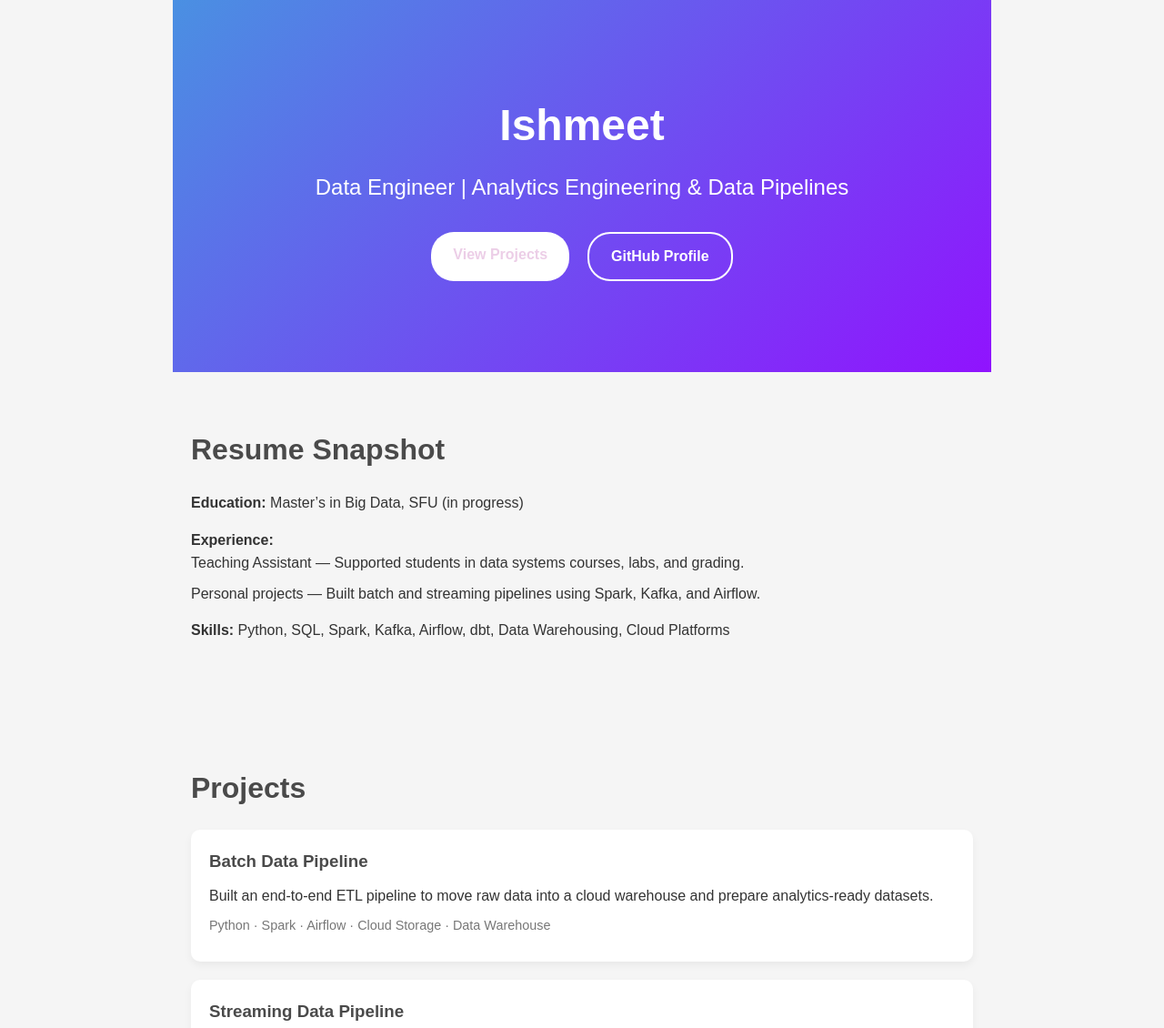
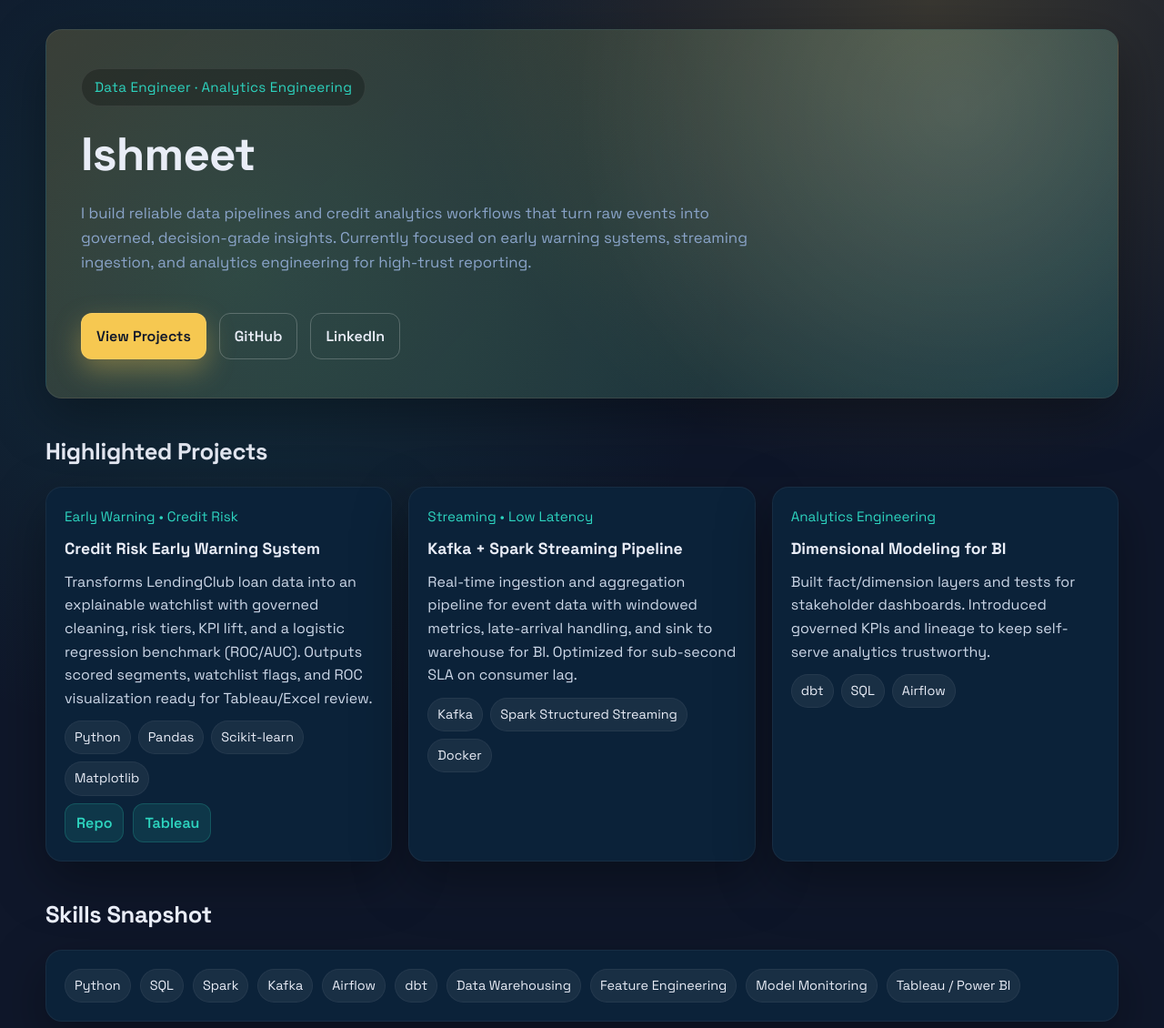
Before and after one commit to ishmeet2001/ishmeet2001.github.io, a plain HTML site: page index.html in a window 1280 px wide. Shown: the top 1130 px of the page at 91% size. Drawn offline with Linux system fonts and the light colour scheme.

Commit message:
Refactor index.html for improved layout and styles
Refactor HTML structure and styles for improved layout and readability. Update meta tags and style rules, and enhance project sections with better organization.

```diff
--- a/index.html
+++ b/index.html
@@ -1,149 +1,332 @@
 <!DOCTYPE html>
 <html lang="en">
 <head>
-  <meta charset="UTF-8">
-  <meta name="viewport" content="width=device-width, initial-scale=1.0">
+  <meta charset="UTF-8" />
+  <meta name="viewport" content="width=device-width, initial-scale=1.0" />
   <title>Ishmeet | Data Engineer</title>
   <style>
-    * { margin: 0; padding: 0; box-sizing: border-box; font-family: Arial, sans-serif; }
-    body { line-height: 1.6; background: #f5f5f5; color: #333; }
+    @import url("https://fonts.googleapis.com/css2?family=Space+Grotesk:wght@400;500;600;700&family=Inter:wght@400;500;600&display=swap");
 
-    .hero {
-      background: linear-gradient(135deg, #4a90e2, #9013fe);
-      color: white;
-      padding: 100px 20px;
+    :root {
+      --bg: #0f172a;
+      --card: #0b2239;
+      --muted: #8aa4c9;
+      --text: #e9edf7;
+      --accent: #f6c851;
+      --accent-2: #2dd4bf;
+      --shadow: 0 20px 60px rgba(0, 0, 0, 0.35);
+      --radius: 18px;
+    }
+
+    * { box-sizing: border-box; margin: 0; padding: 0; }
+    body {
+      font-family: "Space Grotesk", "Inter", sans-serif;
+      background: radial-gradient(circle at 20% 20%, rgba(45, 212, 191, 0.12), transparent 35%),
+                  radial-gradient(circle at 80% 0%, rgba(246, 200, 81, 0.18), transparent 30%),
+                  var(--bg);
+      color: var(--text);
+      line-height: 1.6;
+      padding: 32px 18px 60px;
+    }
+
+    .shell {
+      max-width: 1180px;
+      margin: 0 auto;
+    }
+
+    header {
+      background: linear-gradient(135deg, rgba(246, 200, 81, 0.18), rgba(45, 212, 191, 0.16));
+      border: 1px solid rgba(255, 255, 255, 0.07);
+      border-radius: var(--radius);
+      padding: 42px 38px;
+      box-shadow: var(--shadow);
+      position: relative;
+      overflow: hidden;
+    }
+
+    header::after {
+      content: "";
+      position: absolute;
+      inset: 0;
+      background: radial-gradient(circle at 85% 20%, rgba(255, 255, 255, 0.12), transparent 40%);
+      pointer-events: none;
+    }
+
+    .hero-top {
+      display: flex;
+      flex-wrap: wrap;
+      gap: 18px;
+      align-items: center;
+      justify-content: space-between;
+      position: relative;
+      z-index: 1;
+    }
+
+    .eyebrow {
+      display: inline-flex;
+      align-items: center;
+      gap: 8px;
+      padding: 8px 14px;
+      background: rgba(0, 0, 0, 0.25);
+      border: 1px solid rgba(255, 255, 255, 0.08);
+      border-radius: 999px;
+      font-size: 0.95rem;
+      color: var(--accent-2);
+      letter-spacing: 0.3px;
+    }
+
+    h1 {
+      font-size: clamp(2.4rem, 4vw, 3.2rem);
+      font-weight: 700;
+      letter-spacing: -0.8px;
+      margin: 12px 0 10px;
+    }
+
+    .subtitle {
+      max-width: 760px;
+      color: var(--muted);
+      font-size: 1.05rem;
+    }
+
+    .cta-row {
+      display: flex;
+      gap: 14px;
+      margin-top: 24px;
+      flex-wrap: wrap;
+    }
+
+    .btn {
+      display: inline-flex;
+      align-items: center;
+      gap: 8px;
+      padding: 12px 16px;
+      border-radius: 12px;
+      font-weight: 600;
+      text-decoration: none;
+      color: var(--bg);
+      background: var(--accent);
+      border: 1px solid rgba(255, 255, 255, 0.08);
+      box-shadow: 0 12px 30px rgba(246, 200, 81, 0.35);
+      transition: transform 0.15s ease, box-shadow 0.15s ease;
+    }
+
+    .btn.secondary {
+      background: transparent;
+      color: var(--text);
+      border: 1px solid rgba(255, 255, 255, 0.22);
+      box-shadow: none;
+    }
+
+    .btn:hover { transform: translateY(-2px); }
+
+    section {
+      margin-top: 38px;
+    }
+
+    h2 {
+      font-size: 1.6rem;
+      margin-bottom: 18px;
+      letter-spacing: -0.4px;
+    }
+
+    .grid {
+      display: grid;
+      grid-template-columns: repeat(auto-fit, minmax(280px, 1fr));
+      gap: 18px;
+    }
+
+    .card {
+      background: var(--card);
+      border: 1px solid rgba(255, 255, 255, 0.05);
+      border-radius: var(--radius);
+      padding: 20px;
+      box-shadow: var(--shadow);
+    }
+
+    .card h3 {
+      margin-bottom: 10px;
+      font-size: 1.1rem;
+    }
+
+    .meta {
+      color: var(--accent-2);
+      font-size: 0.95rem;
+      margin-bottom: 8px;
+    }
+
+    .card p {
+      color: #cdd8e8;
+      margin-bottom: 12px;
+    }
+
+    .stack {
+      display: flex;
+      flex-wrap: wrap;
+      gap: 8px;
+      margin-top: 10px;
+    }
+
+    .chip {
+      padding: 6px 10px;
+      border-radius: 999px;
+      background: rgba(255, 255, 255, 0.06);
+      color: var(--text);
+      font-size: 0.9rem;
+      border: 1px solid rgba(255, 255, 255, 0.05);
+    }
+
+    .link-row {
+      display: flex;
+      gap: 10px;
+      flex-wrap: wrap;
+      margin-top: 8px;
+    }
+
+    .pill {
+      padding: 8px 12px;
+      border-radius: 12px;
+      background: rgba(45, 212, 191, 0.12);
+      color: var(--accent-2);
+      text-decoration: none;
+      font-weight: 600;
+      border: 1px solid rgba(45, 212, 191, 0.2);
+      transition: transform 0.15s ease;
+    }
+
+    .pill:hover { transform: translateY(-2px); }
+
+    .skills {
+      display: flex;
+      flex-wrap: wrap;
+      gap: 10px;
+    }
+
+    .footer {
+      margin-top: 44px;
       text-align: center;
+      color: var(--muted);
+      font-size: 0.95rem;
     }
-    .hero h1 { font-size: 3rem; margin-bottom: 10px; }
-    .hero p { font-size: 1.5rem; margin-bottom: 30px; }
-    .buttons { display: flex; justify-content: center; gap: 20px; }
-    .button {
+
+    .footer a {
+      color: var(--accent);
       text-decoration: none;
-      padding: 12px 24px;
-      border-radius: 25px;
-      font-weight: bold;
-      transition: 0.3s;
+      font-weight: 600;
     }
-    .button.primary { background: white; color: #eccee7; }
-    .button.primary:hover { background: #e0e0e0; }
-    .button.secondary { background: transparent; border: 2px solid white; color: white; }
-    .button.secondary:hover { background: rgba(255,255,255,0.2); }
 
-    /* Sections */
-    section { padding: 60px 20px; max-width: 900px; margin: auto; }
-    h2 { font-size: 2rem; margin-bottom: 20px; color: #4a4a4a; }
-
-    /* Resume Snapshot */
-    ul { list-style: none; }
-    ul li { margin-bottom: 15px; }
-    ul li ul li { margin-bottom: 8px; }
-
-    /* Projects */
-    .project { background: white; padding: 20px; border-radius: 10px; margin-bottom: 20px; box-shadow: 0 4px 8px rgba(0,0,0,0.05); }
-    .project h3 { margin-bottom: 10px; color: #4a4a4a; }
-    .project p { margin-bottom: 8px; }
-    .stack { font-size: 0.9rem; color: #777; }
-
-    /* Skills */
-    .skills-group { background: white; padding: 15px 20px; border-radius: 10px; margin-bottom: 15px; box-shadow: 0 2px 6px rgba(0,0,0,0.05); }
-    .skills-group strong { display: block; margin-bottom: 5px; color: #4a4a4a; }
-
-    /* Project Links */
-    .project-links { margin-top: 10px; }
-    .project-links a { display: inline-block; margin-right: 15px; padding: 8px 12px; background: #4a90e2; color: white; border-radius: 5px; text-decoration: none; font-size: 0.9rem; transition: 0.3s; }
-    .project-links a:hover { background: #9013fe; }
-
-    /* Footer */
-    footer { background: #2c2c2c; color: white; padding: 30px 20px; text-align: center; margin-top: 40px; }
-    footer p { margin-bottom: 10px; }
-    .social-links { margin-top: 15px; }
-    .social-links a { display: inline-block; margin: 0 10px; color: #4a90e2; text-decoration: none; font-weight: bold; transition: 0.3s; }
-    .social-links a:hover { color: #9013fe; }
+    @media (max-width: 600px) {
+      header { padding: 28px 24px; }
+      .hero-top { gap: 12px; }
+      .cta-row { flex-direction: column; align-items: flex-start; }
+    }
   </style>
 </head>
 <body>
+  <div class="shell">
+    <header>
+      <div class="hero-top">
+        <div>
+          <span class="eyebrow">Data Engineer · Analytics Engineering</span>
+          <h1>Ishmeet</h1>
+          <p class="subtitle">
+            I build reliable data pipelines and credit analytics workflows that turn raw events into governed,
+            decision-grade insights. Currently focused on early warning systems, streaming ingestion, and
+            analytics engineering for high-trust reporting.
+          </p>
+        </div>
+        <div class="cta-row">
+          <a class="btn" href="#projects">View Projects</a>
+          <a class="btn secondary" href="https://github.com/ishmeet16" target="_blank" rel="noreferrer">GitHub</a>
+          <a class="btn secondary" href="https://linkedin.com/in/ishmeet16" target="_blank" rel="noreferrer">LinkedIn</a>
+        </div>
+      </div>
+    </header>
 
-  <!-- Hero Section -->
-  <section class="hero">
-    <h1>Ishmeet</h1>
-    <p>Data Engineer | Analytics Engineering & Data Pipelines</p>
-    <div class="buttons">
-      <a href="#projects" class="button primary">View Projects</a>
-      <a href="https://github.com/ishmeet16" class="button secondary" target="_blank">GitHub Profile</a>
+    <section id="projects">
+      <h2>Highlighted Projects</h2>
+      <div class="grid">
+        <div class="card">
+          <div class="meta">Early Warning • Credit Risk</div>
+          <h3>Credit Risk Early Warning System</h3>
+          <p>
+            Transforms LendingClub loan data into an explainable watchlist with governed cleaning, risk tiers,
+            KPI lift, and a logistic regression benchmark (ROC/AUC). Outputs scored segments, watchlist flags,
+            and ROC visualization ready for Tableau/Excel review.
+          </p>
+          <div class="stack">
+            <span class="chip">Python</span>
+            <span class="chip">Pandas</span>
+            <span class="chip">Scikit-learn</span>
+            <span class="chip">Matplotlib</span>
           </div>
-  </section>
-
-  <!-- Resume Snapshot -->
-  <section>
-    <h2>Resume Snapshot</h2>
-    <ul>
-      <li><strong>Education:</strong> Master’s in Big Data, SFU (in progress)</li>
-      <li><strong>Experience:</strong>
-        <ul>
-          <li>Teaching Assistant — Supported students in data systems courses, labs, and grading.</li>
-          <li>Personal projects — Built batch and streaming pipelines using Spark, Kafka, and Airflow.</li>
-        </ul>
-      </li>
-      <li><strong>Skills:</strong> Python, SQL, Spark, Kafka, Airflow, dbt, Data Warehousing, Cloud Platforms</li>
-    </ul>
-  </section>
-
-  <!-- Projects -->
-  <section id="projects">
-    <h2>Projects</h2>
-
-    <div class="project">
-      <h3>Batch Data Pipeline</h3>
-      <p>Built an end-to-end ETL pipeline to move raw data into a cloud warehouse and prepare analytics-ready datasets.</p>
-      <p class="stack">Python · Spark · Airflow · Cloud Storage · Data Warehouse</p>
+          <div class="link-row">
+            <a class="pill" href="https://github.com/ishmeet16/credit-risk-early-warning" target="_blank" rel="noreferrer">Repo</a>
+            <a class="pill" href="https://public.tableau.com/views/your-dashboard-link" target="_blank" rel="noreferrer">Tableau</a>
+          </div>
         </div>
 
-    <div class="project">
-      <h3>Streaming Data Pipeline</h3>
-      <p>Developed a real-time pipeline for processing events with Spark Structured Streaming and Kafka, designed for low-latency analytics.</p>
-      <p class="stack">Kafka · Spark Structured Streaming · Docker</p>
+        <div class="card">
+          <div class="meta">Streaming • Low Latency</div>
+          <h3>Kafka + Spark Streaming Pipeline</h3>
+          <p>
+            Real-time ingestion and aggregation pipeline for event data with windowed metrics, late-arrival handling,
+            and sink to warehouse for BI. Optimized for sub-second SLA on consumer lag.
+          </p>
+          <div class="stack">
+            <span class="chip">Kafka</span>
+            <span class="chip">Spark Structured Streaming</span>
+            <span class="chip">Docker</span>
+          </div>
         </div>
 
-    <div class="project">
-      <h3>Analytics Engineering Pipeline</h3>
-      <p>Modeled fact and dimension tables for BI dashboards, transforming raw datasets into structured insights for stakeholders.</p>
-      <p class="stack">SQL · dbt · BigQuery/Snowflake · Airflow · Looker/Power BI</p>
+        <div class="card">
+          <div class="meta">Analytics Engineering</div>
+          <h3>Dimensional Modeling for BI</h3>
+          <p>
+            Built fact/dimension layers and tests for stakeholder dashboards. Introduced governed KPIs and lineage
+            to keep self-serve analytics trustworthy.
+          </p>
+          <div class="stack">
+            <span class="chip">dbt</span>
+            <span class="chip">SQL</span>
+            <span class="chip">Airflow</span>
           </div>
-
-    <div class="project">
-      <h3>Credit Risk Early Warning System</h3>
-      <p>Built a predictive credit risk monitoring workflow that transforms raw LendingClub loan data into an actionable early-warning system. Implemented automated feature engineering, risk-tier banding, and a logistic regression model (AUC: 0.69) to identify high-probability default customers before delinquency. Includes portfolio KPIs, watchlist generation, ROC curve evaluation, and explainable feature importance to support proactive risk intervention and lending decisions.</p>
-      <p class="stack">Python · Pandas · Scikit-learn · Logistic Regression · Feature Engineering · Data Governance</p>
-      <div class="project-links">
-        <a href="https://github.com/ishmeet16/credit-risk-early-warning" target="_blank">View on GitHub</a>
-        <a href="https://github.com/ishmeet16/credit-risk-early-warning#readme" target="_blank">Read Docs</a>
         </div>
       </div>
     </section>
 
-  <!-- Skills -->
     <section>
-    <h2>Skills</h2>
-    <div class="skills-group">
-      <strong>Data Engineering:</strong> Python, SQL, Spark, Kafka, Airflow, Docker
+      <h2>Skills Snapshot</h2>
+      <div class="card">
+        <div class="skills">
+          <span class="chip">Python</span>
+          <span class="chip">SQL</span>
+          <span class="chip">Spark</span>
+          <span class="chip">Kafka</span>
+          <span class="chip">Airflow</span>
+          <span class="chip">dbt</span>
+          <span class="chip">Data Warehousing</span>
+          <span class="chip">Feature Engineering</span>
+          <span class="chip">Model Monitoring</span>
+          <span class="chip">Tableau / Power BI</span>
         </div>
-    <div class="skills-group">
-      <strong>Analytics & BI:</strong> dbt, Dimensional Modeling, SQL Analytics, Looker / Power BI
-    </div>
-    <div class="skills-group">
-      <strong>Platforms:</strong> Cloud Storage, BigQuery / Snowflake, Data Warehousing
       </div>
     </section>
 
-  <!-- Footer -->
-  <footer>
-    <p>&copy; 2026 Ishmeet | Data Engineer</p>
-    <div class="social-links">
-      <a href="https://github.com/ishmeet16" target="_blank">GitHub</a>
-      <a href="https://linkedin.com/in/ishmeet16" target="_blank">LinkedIn</a>
-      <a href="mailto:contact@example.com">Email</a>
+    <section>
+      <h2>Contact</h2>
+      <div class="card">
+        <p>Open to data engineering and analytics engineering roles. Let’s build reliable pipelines together.</p>
+        <div class="link-row" style="margin-top: 12px;">
+          <a class="pill" href="mailto:contact@example.com">Email</a>
+          <a class="pill" href="https://linkedin.com/in/ishmeet16" target="_blank" rel="noreferrer">LinkedIn</a>
         </div>
-  </footer>
+      </div>
+    </section>
 
+    <div class="footer">
+      © 2026 Ishmeet. Built with clean data pipelines and a bias for clarity.
+    </div>
+  </div>
 </body>
 </html>
```
Lines whose indentation alone changed are shown as unchanged.
